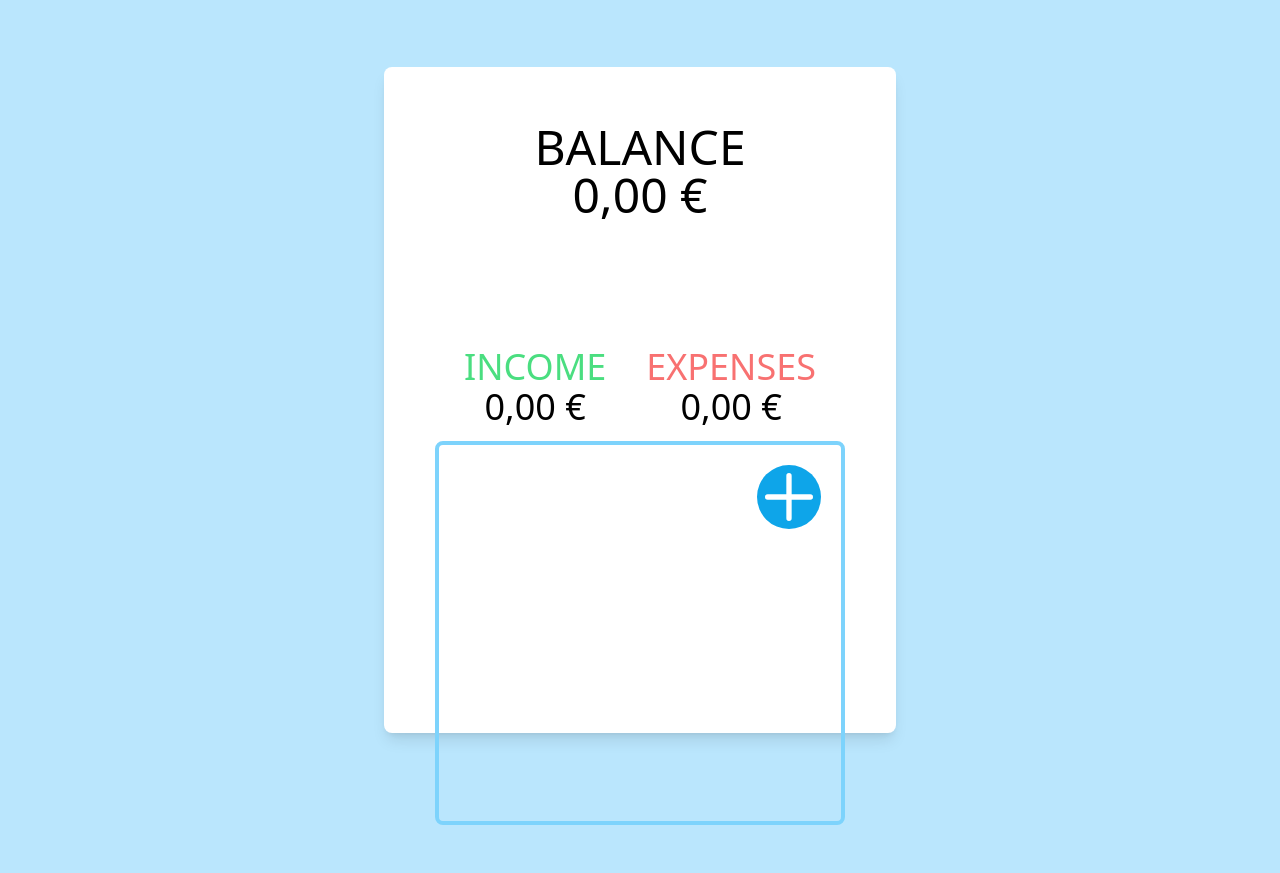
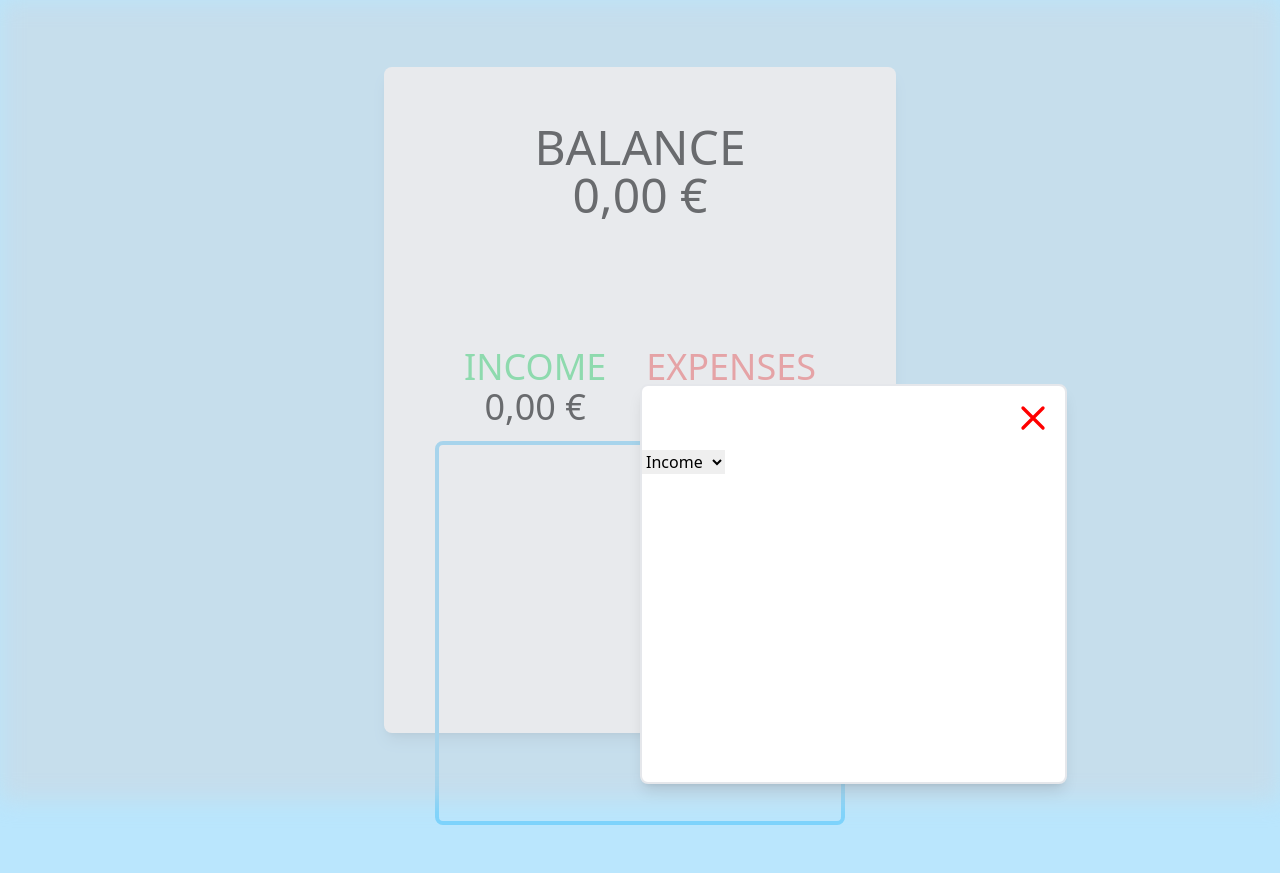
Before and after one commit to QCHR1581/expense-tracker, a plain HTML site: page index.html in a window 1280 px wide. Drawn offline with Linux system fonts and the light colour scheme.

Commit message:
added drop down list

```diff
--- a/index.html
+++ b/index.html
@@ -16,24 +16,28 @@
 
     <!-- Overlay -->
     <div id="overlay"
-        class="fixed top-0 left-0 right-0 bottom-0 bg-gray-300/50 blur-md pointer-events-none active:opacity-1 active:pointer-events-auto scale-0  ">
+        class="fixed top-0 left-0 right-0 bottom-0 bg-gray-300/50 blur-md pointer-events-none active:opacity-1 active:pointer-events-auto  ">
     </div>
 
     <!-- Modal -->
-    <div id="modal" class="fixed h-2/4 w-9/12 m-12 mt-64 md:ml-32 md:mt-96 lg:w-4/12 lg:h-2/4 lg:ml-64 lg:left-96 border-2 rounded-lg bg-white shadow-lg  transition ease-in-out duration-150 scale-0  ">
+    <div id="modal"
+        class="fixed h-2/4 w-9/12 m-12 mt-64 md:ml-32 md:mt-96 lg:w-4/12 lg:h-2/4 lg:ml-64 lg:left-96 border-2 rounded-lg bg-white shadow-lg  transition ease-in-out duration-150 -0  ">
         <!-- Modal-Header -->
         <div class="flex flex-row justify-end p-3 ">
             <!-- Close-Button -->
-            <svg id="close-button" xmlns="http://www.w3.org/2000/svg" class="h-10 hover:cursor-pointer hover:stroke-red-300 active:h-9" fill="none" viewBox="0 0 24 24" stroke="red" stroke-width="2">
+            <svg id="close-button" xmlns="http://www.w3.org/2000/svg"
+                class="h-10 hover:cursor-pointer hover:stroke-red-300 active:h-9" fill="none" viewBox="0 0 24 24"
+                stroke="red" stroke-width="2">
                 <path stroke-linecap="round" stroke-linejoin="round" d="M6 18L18 6M6 6l12 12" />
-              </svg>
+            </svg>
         </div>
         <!-- Modal-Body -->
-        <div class="p-3">
-            Lorem ipsum, dolor sit amet consectetur adipisicing elit. Doloribus, deserunt. Eos, deleniti eaque
-            reprehenderit aperiam nesciunt, nulla autem quos numquam sequi quis eveniet voluptatibus fugit ducimus magni
-            illo doloribus recusandae.
-        </div>
+        <label for="statment"></label>
+
+        <select name="statment" id="statment">
+            <option value="Income">Income</option>
+            <option value="Expense">Expense</option>
+        </select>
     </div>
 
     <!-- Flexbox -->
@@ -75,8 +79,8 @@
                                 class="rounded-full bg-sky-500 h-11 w-11 lg:h-16 lg:w-16 md:h-14 md:w-14 hover:bg-sky-300 hover:cursor-pointer active:h-10 active:w-10">
                                 <!-- White plus -->
                                 <svg xmlns="http://www.w3.org/2000/svg"
-                                    class="h-11 w-11 lg:h-16 lg:w-16 md:h-14 md:w-14 active:h-10 active:w-10" fill="none" viewBox="0 0 24 24"
-                                    stroke="white" stroke-width="2">
+                                    class="h-11 w-11 lg:h-16 lg:w-16 md:h-14 md:w-14 active:h-10 active:w-10"
+                                    fill="none" viewBox="0 0 24 24" stroke="white" stroke-width="2">
                                     <path stroke-linecap="round" stroke-linejoin="round" d="M12 4v16m8-8H4" />
                                 </svg>
                             </div>
```
Also changed, not shown: dist/output.css, 2 other files.
